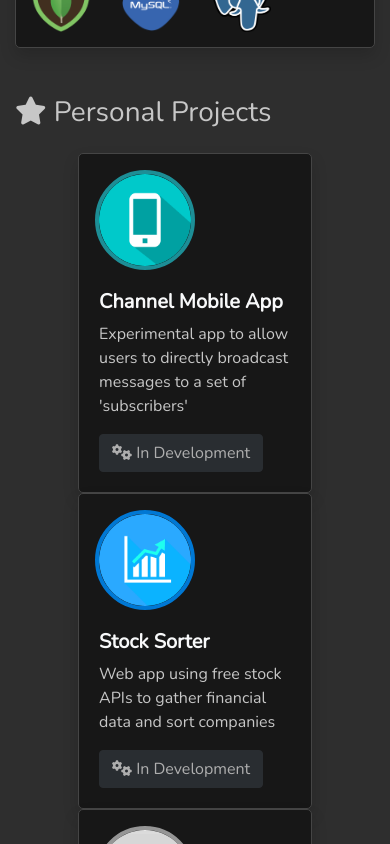
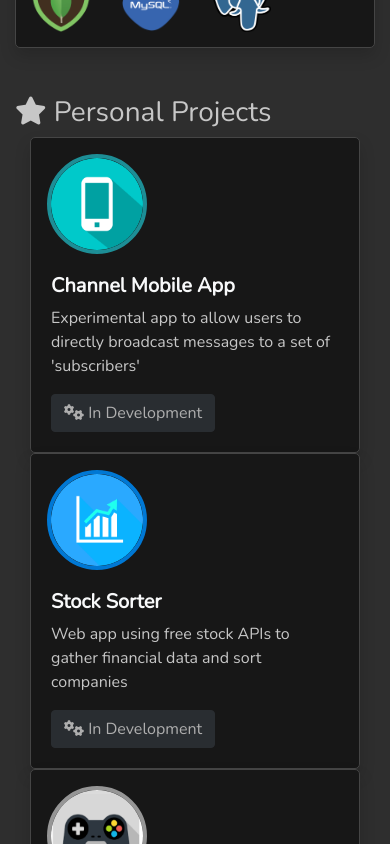
Before and after one commit to udip-patel/personal-website, a Vue app: page / in a window 390 px wide. Shown: the part 900-1744 px from the top of the page. Built offline with nearby package versions, Linux system fonts and the light colour scheme.

Commit message:
update readme, add responsive behavior for projectsUnit

```diff
--- a/src/components/ProjectsUnit.vue
+++ b/src/components/ProjectsUnit.vue
@@ -56,7 +56,7 @@
     }
     .icon-container{
         padding-left:0.5em;
-        filter:blur(0.7px);
+        filter:blur(0.4px);
     }
     .icon-img{
         width:100px;
@@ -64,4 +64,11 @@
         margin-top:1em;
         margin-left:0.5em;
     }
+
+    /* remove padded-row when in smaller device */
+    @media screen and (max-width:755px){
+        .padded-row{
+            padding:0;
+        }
+    }
 </style>
```
Also changed, not shown: 1 other file (tests, documents, lock files or other folders).
